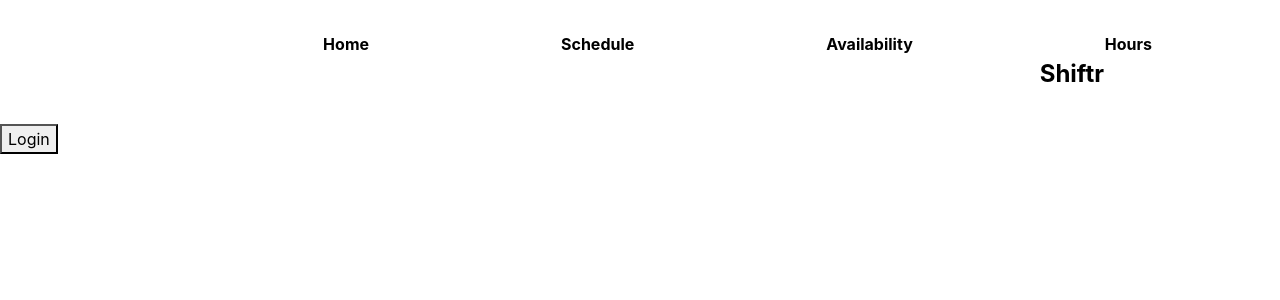
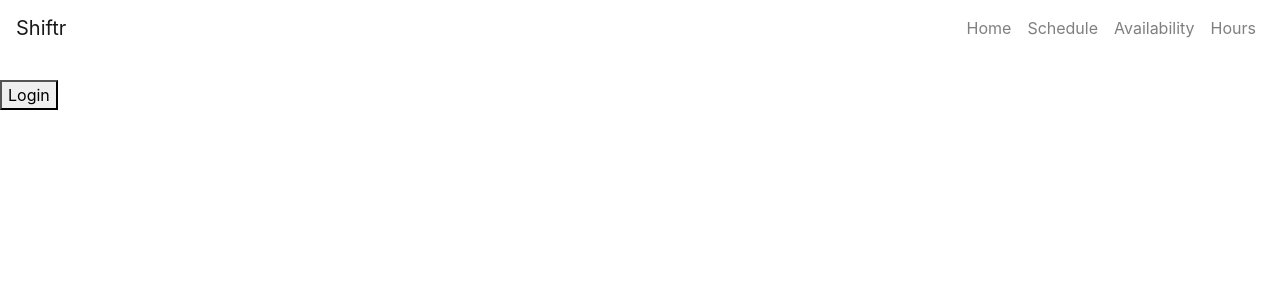
Before and after one commit to samyboutouis/Shiftr, a React (Create React App) app in the folder react/: page / in a window 1280 px wide. Shown: the top 300 px of the page. Built offline with nearby package versions, Linux system fonts and the light colour scheme.

Commit message:
navbar change

```diff
--- a/react/src/App.js
+++ b/react/src/App.js
@@ -7,7 +7,6 @@ function App() {
     <div>
       <AppRouter />
     </div>
-
   );
 }
 
--- a/react/src/components/app_router.js
+++ b/react/src/components/app_router.js
@@ -8,22 +8,16 @@ import {
 import Home from './home';
 import OauthConsume from './oauth/consume';
 
-
 class AppRouter extends Component {
-
   render(){
     return (
       <div>
         <Router>
           <div>
-            {/* A <Switch> looks through its children <Route>s and
-              renders the first one that matches the current URL. */}
             <Switch>
               <Route path="/oauth/consume">
                 <OauthConsume />
               </Route>
-
-              {/* note that due to control flow the root path is at the bottom by design */}
               <Route path="/">
                 <Home />
               </Route>
--- a/react/src/components/home.js
+++ b/react/src/components/home.js
@@ -1,6 +1,6 @@
 import React, {Component} from 'react';
 import AvailabilityIndex from './availability/index'
-import Navbar from './navbar';
+import Nbar from './navbar';
 import CurrentShift from "./user/current_shift"
 import OauthLogin from "./oauth/login"
 import OpenShifts from './shift/open'
@@ -14,7 +14,7 @@ import Col from 'react-bootstrap/Col'
 class Home extends Component {
   constructor(props){
     super();
-    this.state = {navState: "Home", oauthToken: localStorage.getItem('dukeOauthToken')}
+    this.state = {navState: "Home"}
   }
 
   setNavState = (newPage) => {
@@ -25,15 +25,12 @@ class Home extends Component {
     if (localStorage.getItem('accessToken') && localStorage.getItem('idToken')){
       if (this.state.navState === "Shiftr" || this.state.navState === "Home"){
         return <Container fluid>
-          {/*begin two columned-first section*/}
           <Row>
-            {/*left column with gradient*/}
             <Col md={7}>
               <CurrentShift />
               <p style={{padding: '0 0 0 1em', fontSize: '2.5em', fontFamily:'Roboto', fontWeight:'normal'}}>Your Upcoming Shifts</p>
               <ShiftIndex />
             </Col>
-            {/*right column*/}
             <Col md={5}>
               <div className="shift-pool">
                 <p style={{textAlign: 'left', padding: '0 0 0 1em', fontSize: '2.5em', fontFamily:'Roboto', fontWeight:'normal'}}>
@@ -45,8 +42,6 @@ class Home extends Component {
               </div>
             </Col>
           </Row>
-            {/* <UserIndex />
-          <ShiftIndex /> */}
         </Container>
     }else if(this.state.navState === "Availability"){
       return <AvailabilityIndex />
@@ -63,7 +58,7 @@ class Home extends Component {
   render(){
     return(
       <div>
-        <Navbar setNavState={this.setNavState} navState={this.state.navState} />
+        <Nbar setNavState={this.setNavState} navState={this.state.navState} />
         <br/>
         {this.showHome()}
       </div>
--- a/react/src/components/navbar.js
+++ b/react/src/components/navbar.js
@@ -1,5 +1,8 @@
 import React, {Component} from 'react';
-class Navbar extends Component {
+import Navbar from 'react-bootstrap/Navbar'
+import Nav from 'react-bootstrap/Nav'
+
+class Nbar extends Component {
   constructor(props){
     super()
     this.state = { currentPage: 'Home'}
@@ -11,15 +14,20 @@ class Navbar extends Component {
 
   userBar = () => {
     {/*if(this.state.users && !this.state.selectedUser){... need to make this happen if person is user vs supervisor vs admin*/}
-      return (<div>
-          <ul id="nav">
-            <li onClick={this.changeCurrentPage.bind(this, "Hours")}>Hours</li>
-            <li onClick={this.changeCurrentPage.bind(this, "Availability")}>Availability</li>
-            <li onClick={this.changeCurrentPage.bind(this, "Schedule")}>Schedule</li>
-            <li onClick={this.changeCurrentPage.bind(this, "Home")}>Home</li>
-            <li className="logo" onClick={this.changeCurrentPage.bind(this, "Shiftr")}>Shiftr</li>
-          </ul>
-        </div>)
+    return (
+    <Navbar expand="lg">
+      <Navbar.Brand className="logo" onClick={this.changeCurrentPage.bind(this, "Shiftr")}>Shiftr</Navbar.Brand>
+      <Navbar.Toggle aria-controls="responsive-navbar-nav" />
+      <Navbar.Collapse id="responsive-navbar-nav">
+      <Nav className="ml-auto">
+        <Nav.Link onClick={this.changeCurrentPage.bind(this, "Home")}>Home</Nav.Link>
+        <Nav.Link onClick={this.changeCurrentPage.bind(this, "Schedule")}>Schedule</Nav.Link>
+        <Nav.Link onClick={this.changeCurrentPage.bind(this, "Availability")}>Availability</Nav.Link>
+        <Nav.Link onClick={this.changeCurrentPage.bind(this, "Hours")}>Hours</Nav.Link>
+      </Nav>
+      </Navbar.Collapse>
+    </Navbar>
+    );
   }
 
   render(){
@@ -31,4 +39,4 @@ class Navbar extends Component {
   }
 }
 
-export default Navbar;
+export default Nbar;
--- a/react/src/components/user/current_shift.js
+++ b/react/src/components/user/current_shift.js
@@ -9,17 +9,7 @@ class CurrentShift extends Component {
     }
 
     getName = () => {
-        let self = this
-        let data = {netid: "sb590"}
-        axios.post("http://localhost:8080/oauth/ldap", data)
-          .then(function (response) {
-            let name = response.data.name;
-            self.setState({name: name});
-          })
-          .catch(function (error) {
-            console.log(error);
-          }
-        );
+        this.setState({name: "Samy"});
     }
 
     componentDidMount() {
@@ -36,7 +26,10 @@ class CurrentShift extends Component {
                 <div className="transparent-box">
                   <p>a bunch of text about the shift(s) that user has today</p>
                 </div>
-                <button className="clock-in"> <img className="clock" src={Clock} style={{height:'2em', margin: '.5em'}}/> Clock In </button>
+                <button className="clock-in">
+                    <img className="clock" src={Clock} style={{height:'2em', margin: '.5em'}}/>
+                    Clock In
+                </button>
             </div>
         );
     }
```
Also changed, not shown: 1 other file (tests, documents, lock files or other folders).
